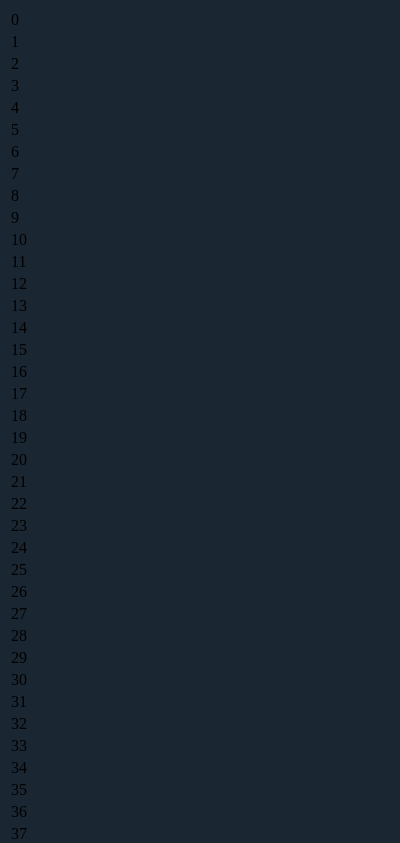
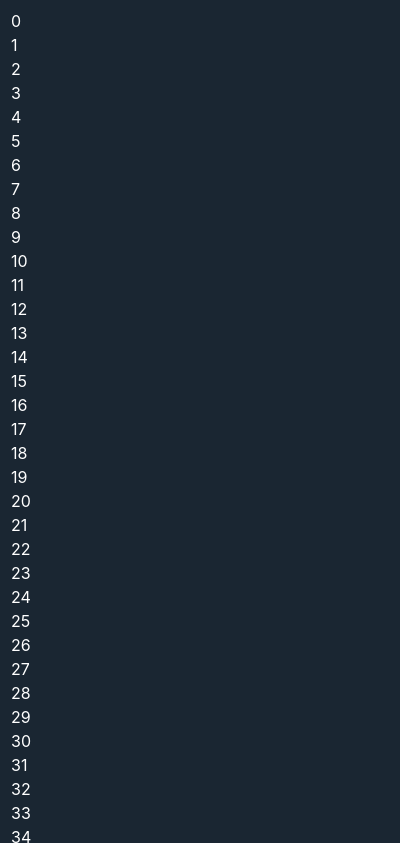
Before and after one commit to keisei1092/RikuzenHamaKaido, an Electron app: page index.html in a window 400 px wide. Shown: the top 843 px of the page. Drawn offline with nearby package versions, Linux system fonts and the light colour scheme.

Commit message:
define initial font and text properties

```diff
--- a/index.html
+++ b/index.html
@@ -5,6 +5,8 @@
     <title>Hello World!</title>
     <link rel="stylesheet" href="./global.css"/>
     <link rel="stylesheet" href="./components.css"/>
+    <link rel="stylesheet" href="./style/text.css"/>
+    <link rel="stylesheet" href="./style/font.css"/>
   </head>
   <body class="background-twitter-dark">
     <table>
--- /dev/null
+++ b/style/font.css
@@ -0,0 +1,3 @@
+.font-family-default {
+  font-family: -apple-system, 'BlinkMacSystemFont';
+}
--- /dev/null
+++ b/style/text.css
@@ -0,0 +1,3 @@
+.text-white {
+  color: white;
+}
```
